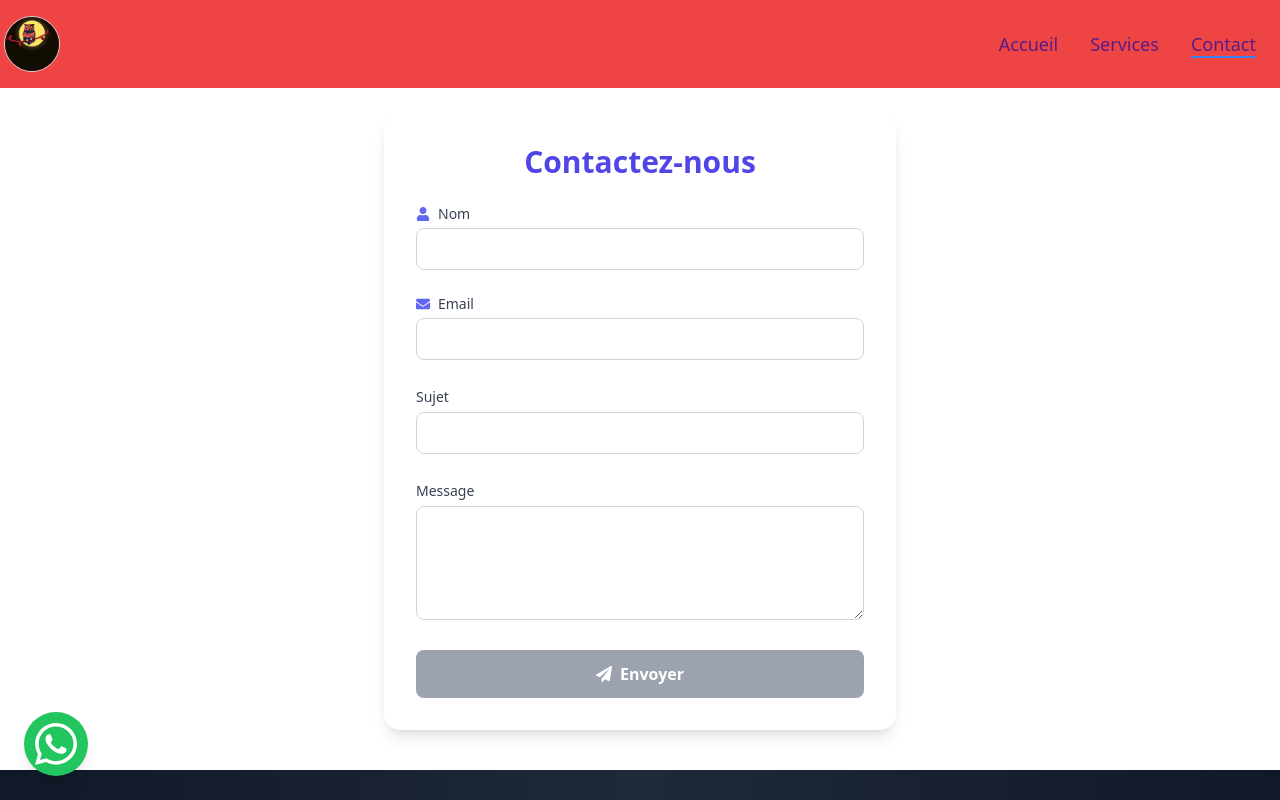
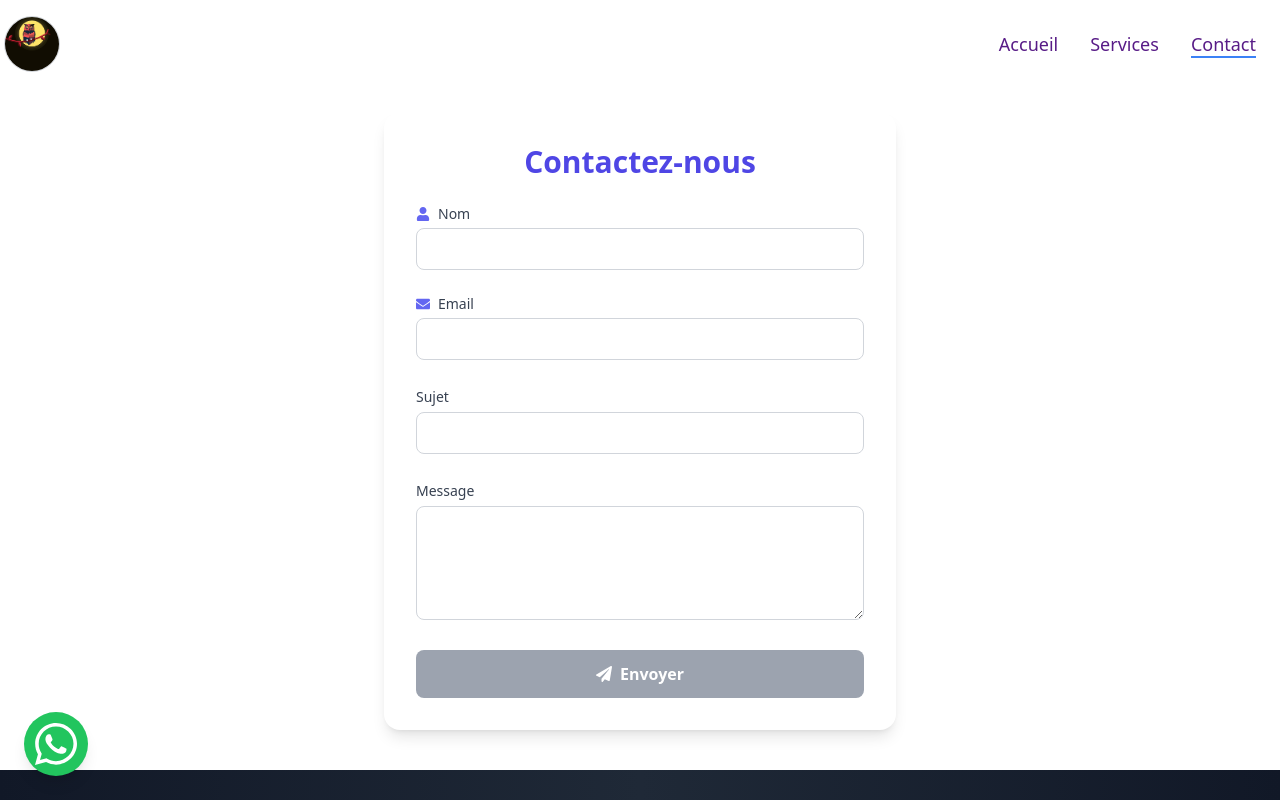
Before and after one commit to Frankam487/Omiie_Tech, a React (Vite) app: page /contact in a window 1280 px wide. Shown: the top 800 px of the page. Built offline with nearby package versions, Linux system fonts and the light colour scheme.

Commit message:
nav bg red removed

```diff
--- a/src/components/Header.jsx
+++ b/src/components/Header.jsx
@@ -46,7 +46,7 @@
           scrolled ? "bg-white/80 shadow-md text-gray-900" : "bg-transparent text-purple-900"
         }`}
       >
-        <nav className="max-w-7xl mx-auto bg-red-500 px-6 py-4 flex justify-between items-center">
+        <nav className="max-w-7xl mx-auto px-6 py-4 flex justify-between items-center">
           {/* Logo */}
           <NavLink to="/" className="text-2xl md:-ml-5 font-bold flex items-center">
             <img
```
